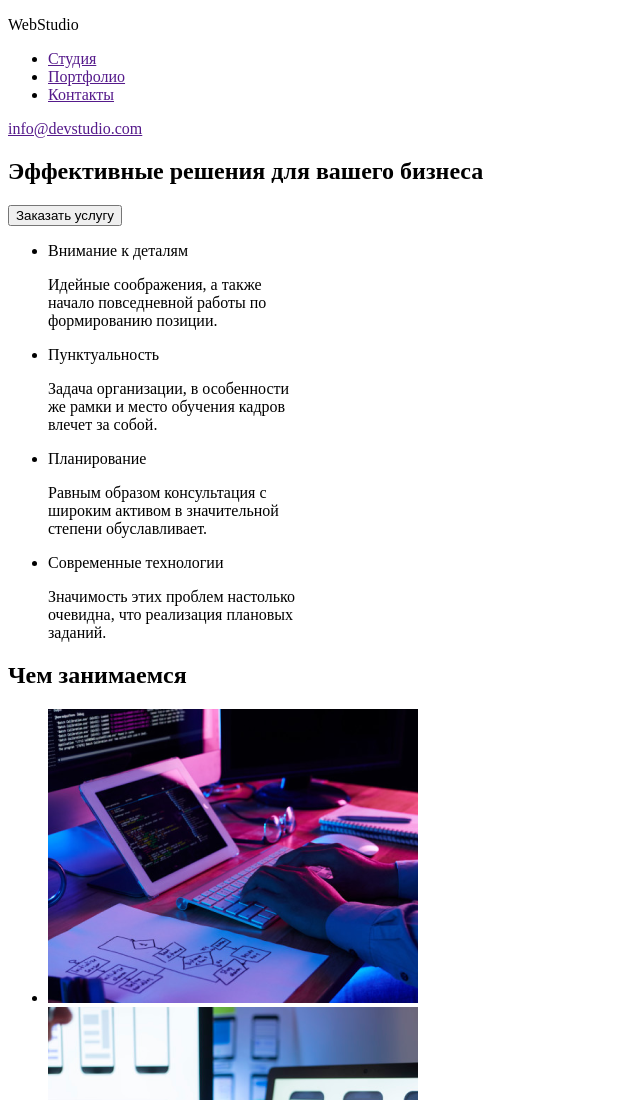
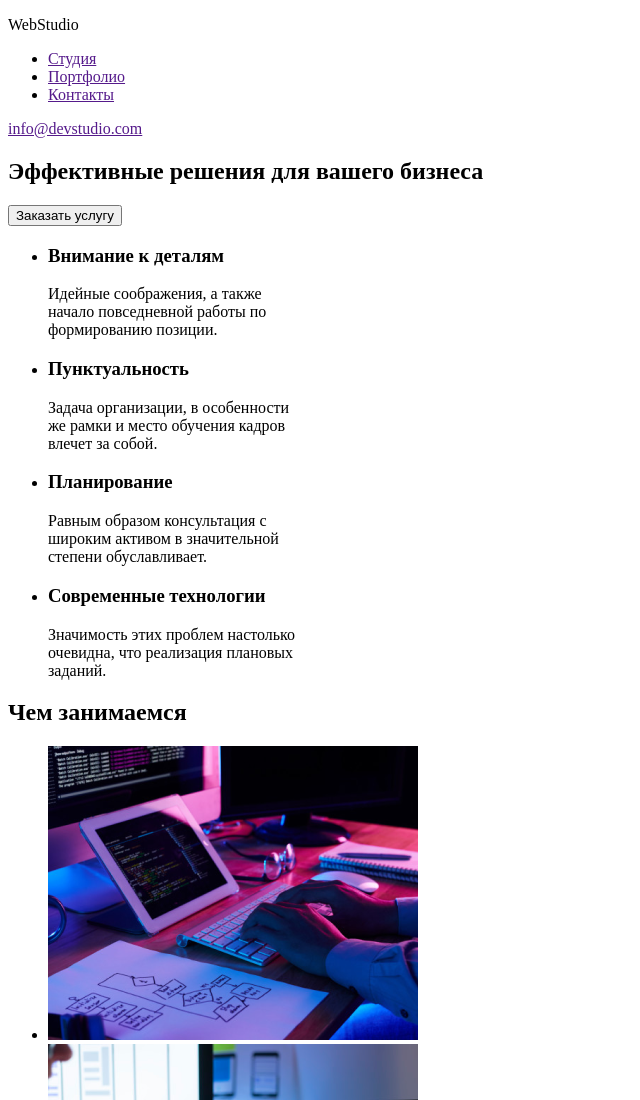
Before and after one commit to julia7rom/github-tutorial, a plain HTML site: page index.html in a window 1280 px wide. Shown: the top 1100 px of the page, without its empty margins (0-640 px from the left). Drawn offline with Linux system fonts and the light colour scheme.

Commit message:
cod-html

```diff
--- a/index.html
+++ b/index.html
@@ -26,13 +26,13 @@
         <!-- Секция плюсов -->
         <section>
             <ul>
-                <li><p>Внимание к деталям</p>
+                <li><h3>Внимание к деталям</h3>
                     <p>Идейные соображения, а также <br> начало повседневной работы по <br> формированию позиции.</p></li>
-                <li><p>Пунктуальность</p>
+                <li><h3>Пунктуальность</h3>
                     <p>Задача организации, в особенности <br> же рамки и место обучения кадров <br> влечет за собой.</p></li>
-                <li><p>Планирование</p>
+                <li><h3>Планирование</h3>
                      <p>Равным образом консультация с <br> широким активом в значительной <br> степени обуславливает.</p></li>
-                <li><p>Современные технологии</p>
+                <li><h3>Современные технологии</h3>
                     <p>Значимость этих проблем настолько <br> очевидна, что реализация плановых <br> заданий.</p></li>
             </ul>
         </section>
```
